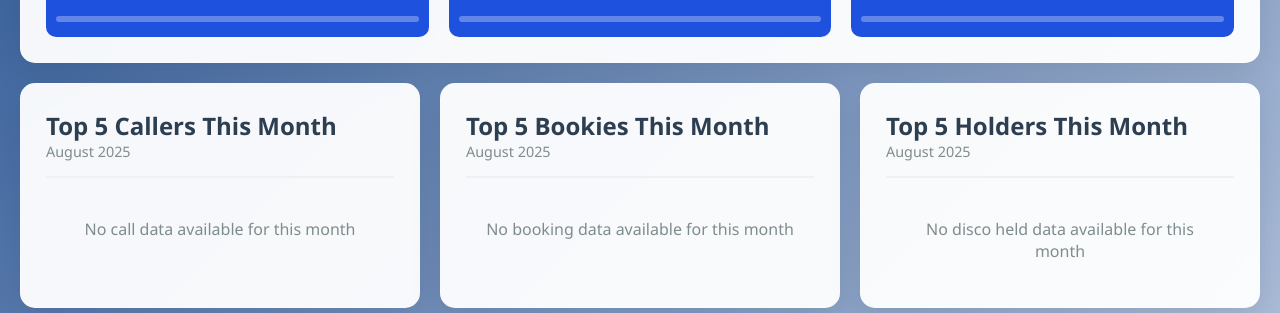
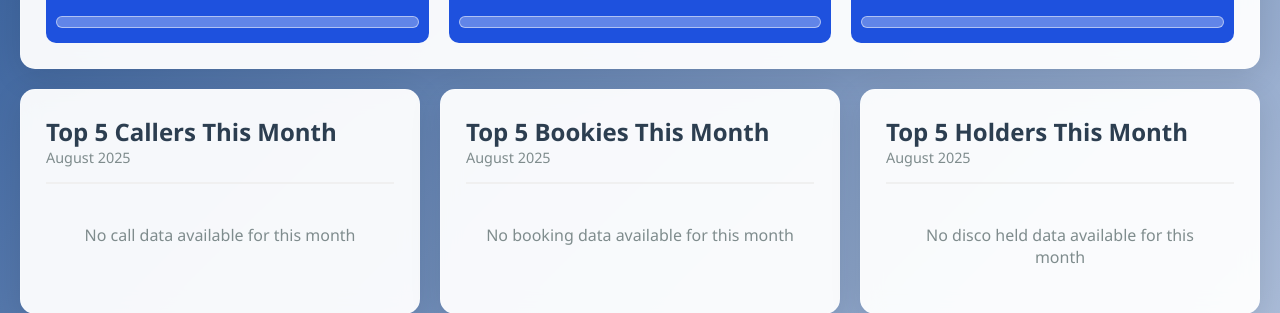
Before and after one commit to adrianaaranguren/TV_DASHBOARD, a Flask app: page / in a window 1280 px wide. Shown: the part 138-451 px from the top of the page. Run offline with Flask 3, Linux system fonts and the light colour scheme; data that the repository does not hold is empty.

Commit message:
Make progress bars thicker (12px) for better visibility on TV displays

```diff
--- a/templates/dashboard.html
+++ b/templates/dashboard.html
@@ -125,9 +125,10 @@
             width: 100%;
             background: rgba(255, 255, 255, 0.3);
             border-radius: 10px;
-            height: 6px;
+            height: 12px;
             margin-top: 8px;
             overflow: hidden;
+            border: 1px solid rgba(255, 255, 255, 0.5);
         }
 
         .progress-bar {
```
